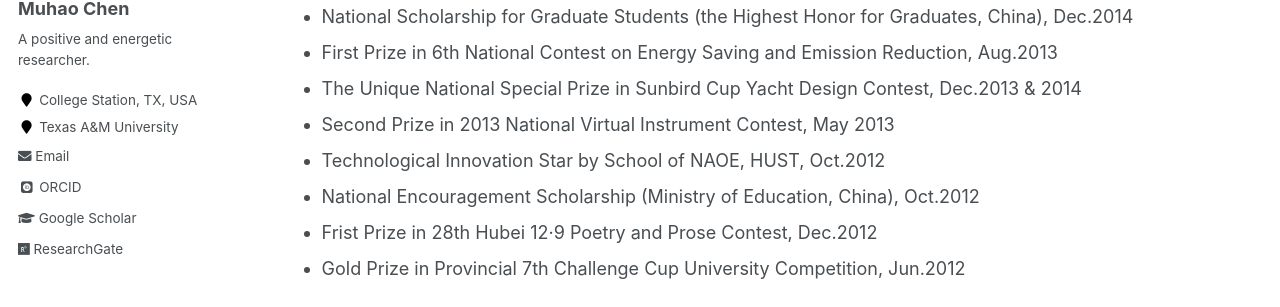
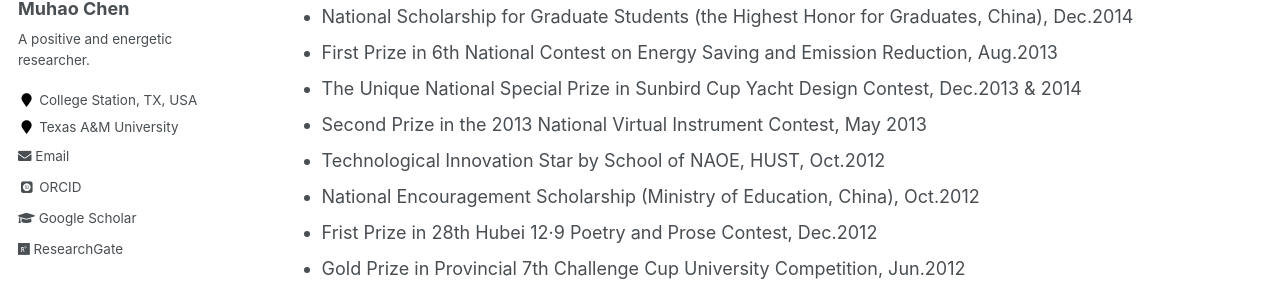
Before and after one commit to Muhao-Chen/muhao-chen.github.io, a Jekyll site: the page built from _pages/funding-and-awards.md, in a window 1280 px wide. Shown: the part 305-612 px from the top of the page. Built offline with Jekyll 4.4.1, drawn with Linux system fonts in a browser that asks for light colours; some web fonts are replaced.

Commit message:
Update funding-and-awards.md

```diff
--- a/_pages/funding-and-awards.md
+++ b/_pages/funding-and-awards.md
@@ -15,7 +15,7 @@ author_profile: true
 * National Scholarship for Graduate Students (the Highest Honor for Graduates, China), Dec.2014
 * First Prize in 6th National Contest on Energy Saving and Emission Reduction, Aug.2013
 * The Unique National Special Prize in Sunbird Cup Yacht Design Contest, Dec.2013 & 2014
-* Second Prize in 2013 National Virtual Instrument Contest, May 2013
+* Second Prize in the 2013 National Virtual Instrument Contest, May 2013
 * Technological Innovation Star by School of NAOE, HUST, Oct.2012
 * National Encouragement Scholarship (Ministry of Education, China), Oct.2012
 * Frist Prize in 28th Hubei 12·9 Poetry and Prose Contest, Dec.2012
```
